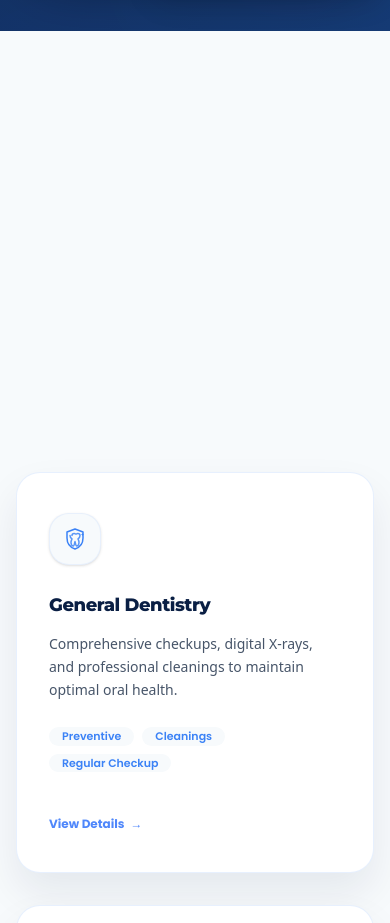
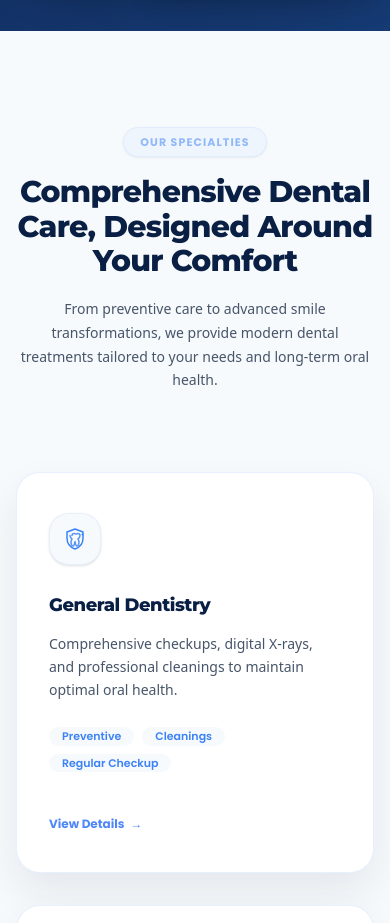
Before and after one commit to csccenterddn-ux/SmileCare, a React (Vite) app: page / in a window 390 px wide. Shown: the part 1280-2203 px from the top of the page. Built offline with nearby package versions, Linux system fonts and the light colour scheme.

Commit message:
fix(ui): disable animation on mobile for services
Remove motion effects for mobile devices to prevent layout shifts and improve performance on smaller screens.

```diff
--- a/src/components/Services.tsx
+++ b/src/components/Services.tsx
@@ -692,10 +692,10 @@ export default function Services() {
 
         {/* Section Header with Badge */}
         <motion.div
-          initial={isMobile ? "show" : { opacity: 0, y: 20 }}
-          whileInView={isMobile ? "show" : { opacity: 1, y: 0 }}
-          viewport={{ once: true, amount: 0.05 }}
-          transition={{ duration: 0.4, ease: [0.16, 1, 0.3, 1] }}
+          initial={isMobile ? { opacity: 1, y: 0 } : { opacity: 0, y: 20 }}
+          whileInView={isMobile ? { opacity: 1, y: 0 } : { opacity: 1, y: 0 }}
+          viewport={isMobile ? undefined : { once: true, amount: 0.05 }}
+          transition={isMobile ? { duration: 0 } : { duration: 0.4, ease: [0.16, 1, 0.3, 1] }}
           className="text-center max-w-3xl mx-auto mb-20"
         >
           <span className="text-[11px] font-bold tracking-widest text-[#3B82F6] uppercase bg-[#3B82F6]/8 border border-[#3B82F6]/15 px-4 py-1.5 rounded-full inline-block mb-4.5 shadow-sm select-none animate-pulse">
```
